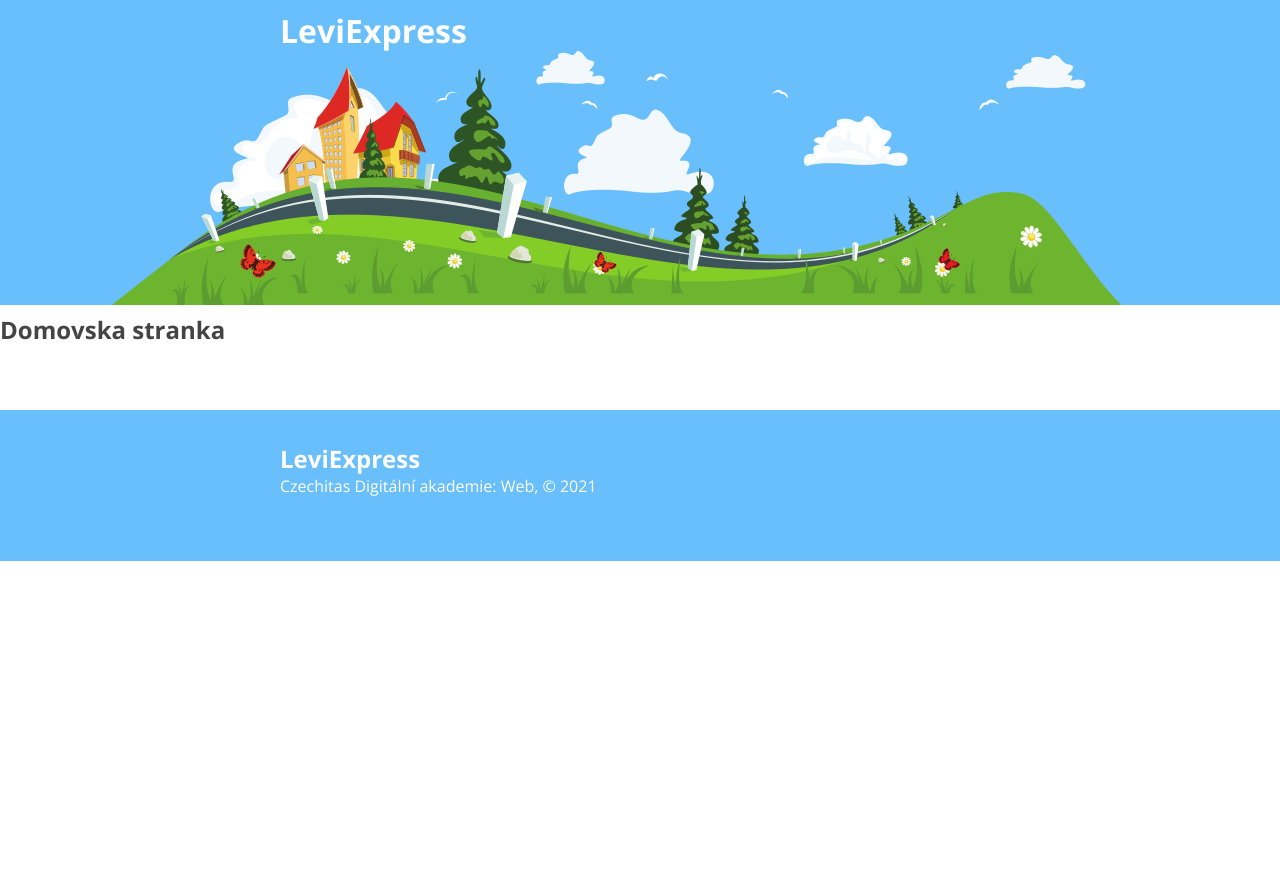
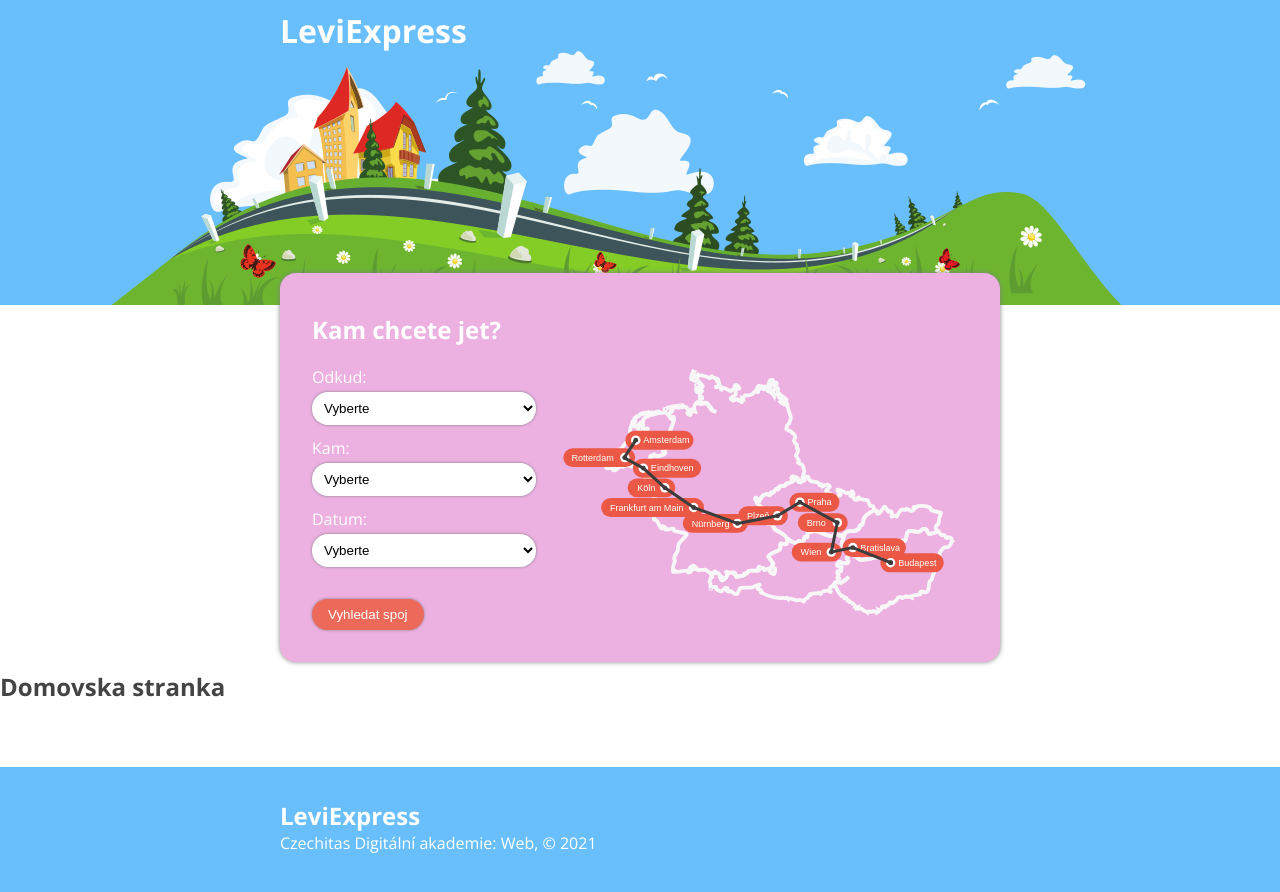
Before and after one commit to Janoskova/leviexpress, a React app: page / in a window 1280 px wide. Shown: the top 892 px of the page. Before the commit the page ends 800 px from the top, so only its background shows below. Built offline with nearby package versions, Linux system fonts and the light colour scheme.

Commit message:
JourneyPicker added

```diff
--- a/src/Home/index.jsx
+++ b/src/Home/index.jsx
@@ -1,8 +1,10 @@
 import React from 'react';
+import JourneyPicker from '../JourneyPicker/index';
 
 const Home = () => {
   return (
     <>
+      <JourneyPicker />
       <h2>Domovska stranka</h2>
     </>
   );
--- /dev/null
+++ b/src/JourneyPicker/index.jsx
@@ -0,0 +1,55 @@
+import React from 'react';
+import './style.css';
+import mapImage from './img/map.svg';
+
+const JourneyPicker = () => {
+  return (
+    <>
+      <div className="journey-picker container">
+        <h2 className="journey-picker__head">Kam chcete jet?</h2>
+        <div className="journey-picker__body">
+          <form className="journey-picker__form">
+            <label>
+              <div className="journey-picker__label">Odkud:</div>
+              <select>
+                <option value="">Vyberte</option>
+                <option value="Mesto1">Město 1</option>
+                <option value="Mesto2">Město 2</option>
+                <option value="Mesto3">Město 3</option>
+                <option value="Mesto4">Město 4</option>
+              </select>
+            </label>
+            <label>
+              <div className="journey-picker__label">Kam:</div>
+              <select>
+                <option value="">Vyberte</option>
+                <option value="Mesto1">Město 1</option>
+                <option value="Mesto2">Město 2</option>
+                <option value="Mesto3">Město 3</option>
+                <option value="Mesto4">Město 4</option>
+              </select>
+            </label>
+            <label>
+              <div className="journey-picker__label">Datum:</div>
+              <select>
+                <option value="">Vyberte</option>
+                <option>20.05.2021</option>
+                <option>21.05.2021</option>
+                <option>22.05.2021</option>
+                <option>23.05.2021</option>
+              </select>
+            </label>
+            <div className="journey-picker__controls">
+              <button className="btn" type="submit">
+                Vyhledat spoj
+              </button>
+            </div>
+          </form>
+          <img className="journey-picker__map" src={mapImage} />
+        </div>
+      </div>
+    </>
+  );
+};
+
+export default JourneyPicker;
--- /dev/null
+++ b/src/JourneyPicker/style.css
@@ -0,0 +1,39 @@
+/* ---------- styly pro vyhledávací formulář  ---------- */
+
+.journey-picker {
+  margin: -2rem auto 0 auto;
+  padding: 2rem;
+
+  color: white;
+  background-color: #ecb0e1;
+  border-radius: 1rem;
+  box-shadow: 0 0 5px gray;
+}
+
+.journey-picker__body {
+  display: flex;
+}
+
+.journey-picker__form {
+  flex: 1;
+  margin-right: 1rem;
+}
+
+.journey-picker__label {
+  padding-top: 0.75rem;
+  padding-bottom: 0.25rem;
+}
+
+.journey-picker__controls {
+  margin-top: 2rem;
+}
+
+.journey-picker select {
+  display: block;
+  width: 100%;
+}
+
+.journey-picker__map {
+  width: 26rem;
+  height: auto;
+}
--- a/src/style.css
+++ b/src/style.css
@@ -106,7 +106,7 @@ label {
 
 /* ---------- styly pro vyhledávací formulář  ---------- */
 
-.journey-picker {
+/* .journey-picker {
   margin: -2rem auto 0 auto;
   padding: 2rem;
 
@@ -142,7 +142,7 @@ label {
 .journey-picker__map {
   width: 26rem;
   height: auto;
-}
+} */
 
 /* ---------- styly pro podrobnosti cesty  ---------- */
 
```
Also changed, not shown: src/JourneyPicker/img/map.svg (added).
